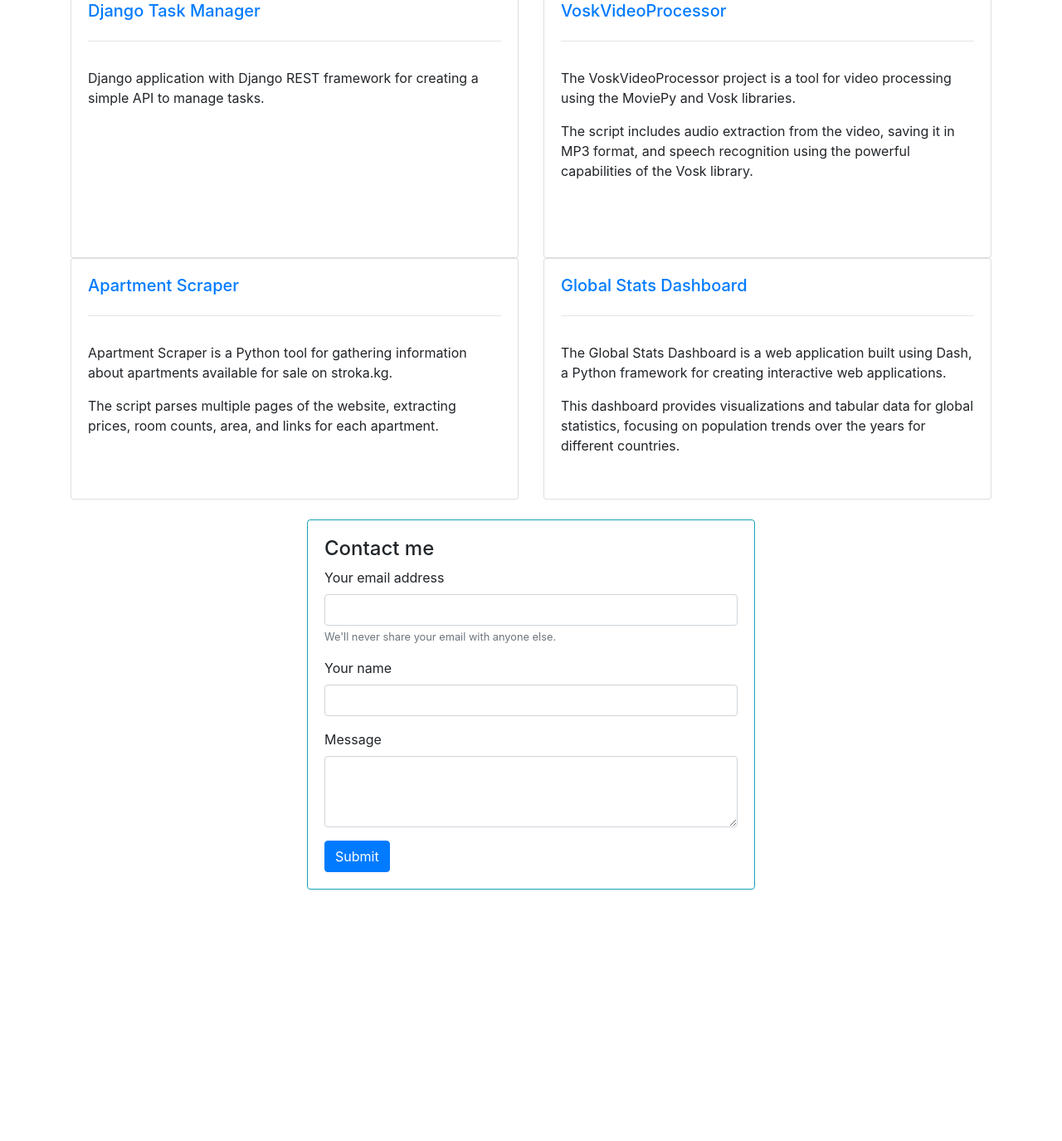
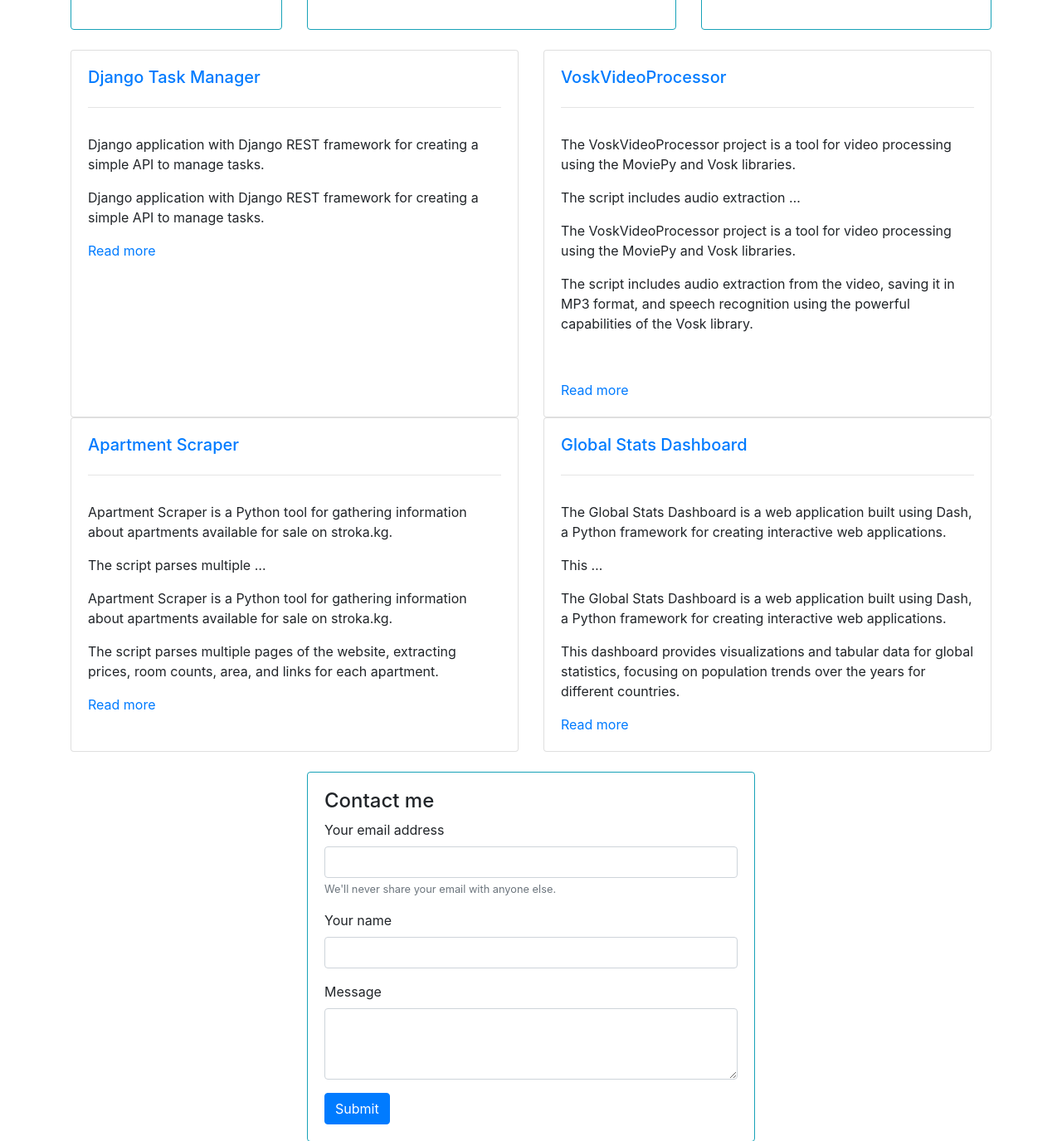
Before and after one commit to KseniaMusagitova/portfolio, a Django app: page / in a window 1280 px wide. Shown: the part 1124-2499 px from the top of the page at 83% size. Before the commit the page ends 2196 px from the top, so only its background shows below. Run offline with Django 4.2, Linux system fonts and the light colour scheme; data comes from the database, SQL or seed files in the repository; both versions use the stored data as it was after the commit; some libraries are stand-ins or nearby versions.

Commit message:
modified staticfiles/js

```diff
--- a/portfolio/templates/base/home.html
+++ b/portfolio/templates/base/home.html
@@ -23,23 +23,20 @@
                     <div class="card card-body h-100 border-info" id="profile-wrapper">
                         <img id='profile-pic' src="{% static 'images/foto2.jpg' %}">
                         <hr>
+                        <br>
                         <h4>Hi I'm Kseniia</h4>
                         <p>
                             I love coding, doing research and collaborationg
                         </p>
                     </div>
                 </div>
-                <div class="col-md-9">
+                <div class="col-md-5">
                     <div class="card card-body h-100 border-info">
                     <h4>About me</h4>
                     <hr>
                     <p>
                         🌟 About Me:
                         I am a dedicated and results-driven Django and Python developer with a passion for building innovative solutions that make a meaningful impact. 🚀
-                    </p>
-                    <p>
-                        🚀 Skills Snapshot:
-                        My proficiency includes Python, Django, RESTful APIs, SQL, and more. I am well-versed in industry best practices, coding standards, and have a keen eye for optimizing performance.
                     </p>
                     <p>
                         🌐 What Drives Me:
@@ -57,6 +54,31 @@
 
                 </div>
                 </div>
+                <div class="col-md-4">
+                    <div class="card card-body h-100 border-info">
+                        <h4>My skills</h4>
+                        <hr>
+
+                            <h5>Languages:</h5>
+                            Python, SQL (Postgres), HTML/CSS, Bash
+
+                        <hr>
+
+                            <h5>Frameworks:</h5>
+                            Django, Django REST Framework, FastAPI, Flask, Bootstrap, unittest, pytest
+
+                        <hr>
+
+                            <h5>Developer Tools:</h5>
+                            Git, Docker, Kubernetes, PyCharm, Visual Studio Code, Postman, DBeaver, Miro, Notion, Slack, Scrum, Asana, Jira
+
+                        <hr>
+
+                            <h5>Libraries:</h5>
+                            Beautiful soup, Jinja 2, Pandas, NumPy
+
+                    </div>
+                </div>
             </div>
             <br>
 
@@ -66,11 +88,13 @@
                     <div class="card card-body h-100">
                         <h5><a href="{{ project.link }}">{{ project.title }}</a></h5>
                         <hr>
-                        <p>{{ project.description|safe }}</p>
+                        <div class="description" data-fulltext="{{ project.description|escape }}">
+                            <p class="short-text">{{ project.description|truncatewords:20|safe }}</p>
+                            <p class="full-text" style="display: none;">{{ project.description|safe }}</p>
+                            <a href="#" class="read-more">Read more</a>
+                        </div>
                     </div>
-
                 </div>
-                <br>
                 {% endfor %}
             </div>
 
@@ -106,5 +130,7 @@
             <br>
         </div>
 
+        <script src="{% static '/js/scripts.js' %}"></script>
+
     </body>
 </html>
```
Also changed, not shown: db.sqlite3, portfolio/migrations/0006_alter_project_description.py (added), portfolio/migrations/0007_alter_project_description.py (added), 2 other files.
